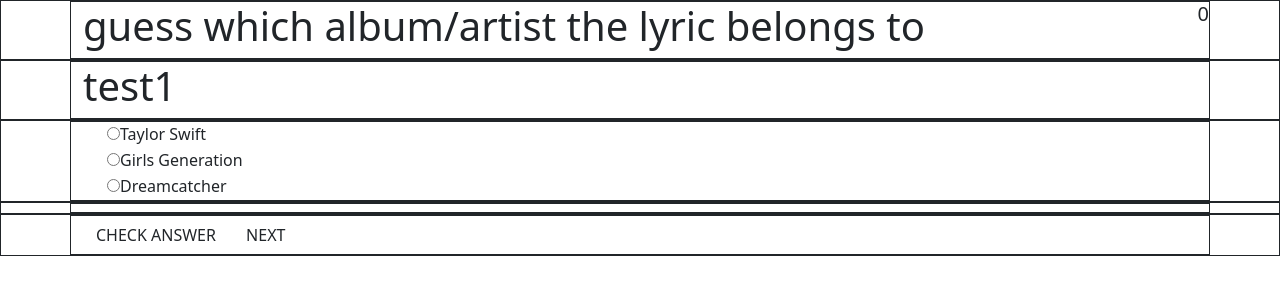
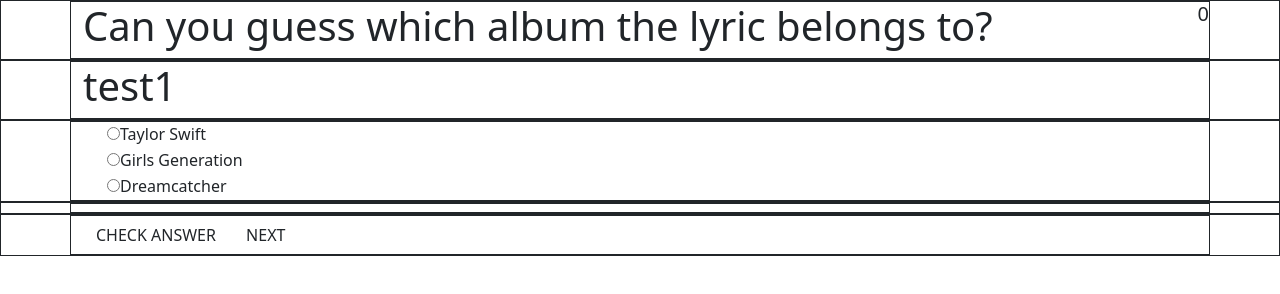
Before and after one commit to sannadgtl/lyrics-game, a plain HTML site: page index.html in a window 1280 px wide. Drawn offline with nearby package versions, Linux system fonts and the light colour scheme.

Commit message:
V2.0 - finalising

```diff
--- a/index.html
+++ b/index.html
@@ -15,7 +15,7 @@
   <body>
     <div class="section border border-dark">
       <div class="container title border border-dark">
-        <h1>guess which album/artist the lyric belongs to</h1>
+        <h1>Can you guess which album the lyric belongs to?</h1>
         <div class="score">
           <h5 class="total-score">0</h5>
         </div>
--- a/script.js
+++ b/script.js
@@ -10,15 +10,15 @@ const answerComment = document.querySelector(".comment");
 let lyrics = [
   {
     lyric: "test1",
-    artist: "taylor-swift",
+    album: "taylor-swift",
   },
   {
     lyric: "test2",
-    artist: "girls-generation",
+    album: "girls-generation",
   },
   {
     lyric: "test3",
-    artist: "dreamcatcher",
+    album: "dreamcatcher",
   },
 ];
 
@@ -35,7 +35,7 @@ answerBtns.forEach((btn) => {
 });
 
 checkBtn.addEventListener("click", function () {
-  if (selectedAnswer === lyrics[i].artist) {
+  if (selectedAnswer === lyrics[i].album) {
     scores += 1;
     totalScore.textContent = scores;
     console.log(scores);
```
